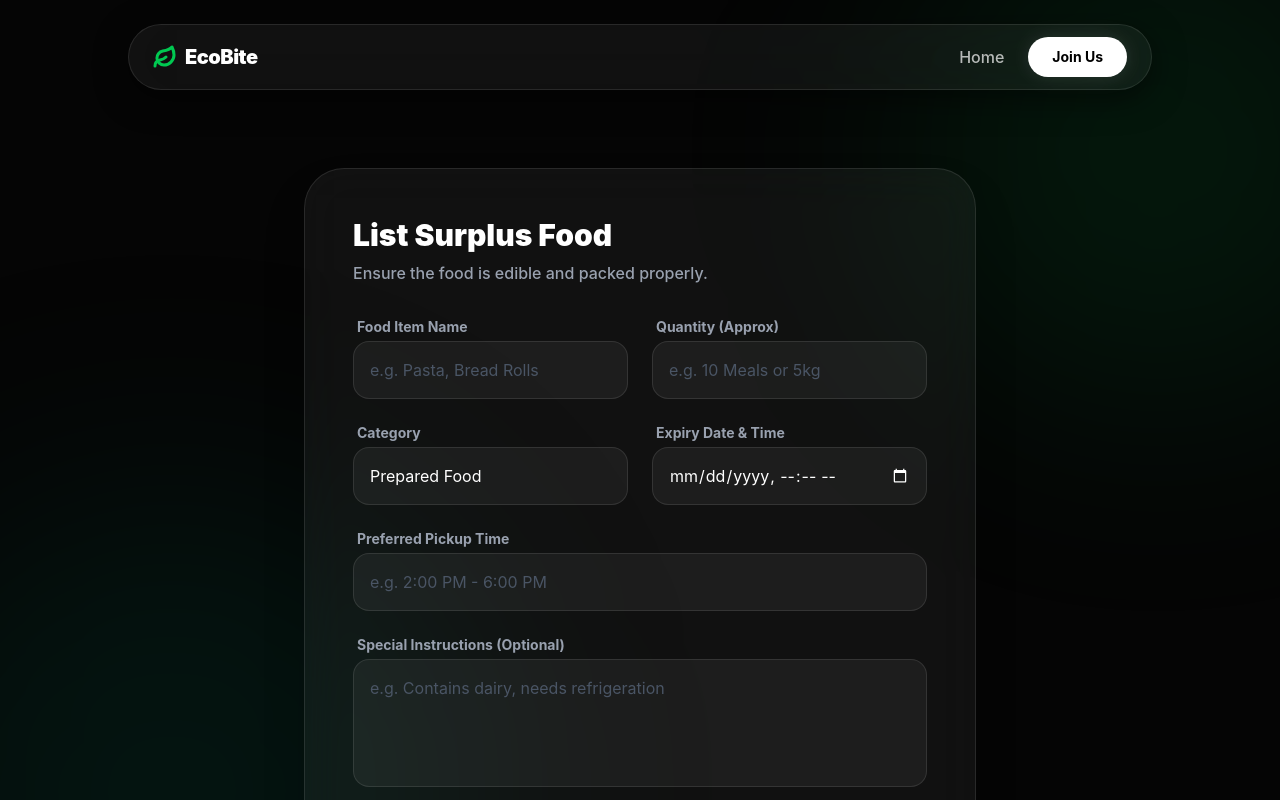
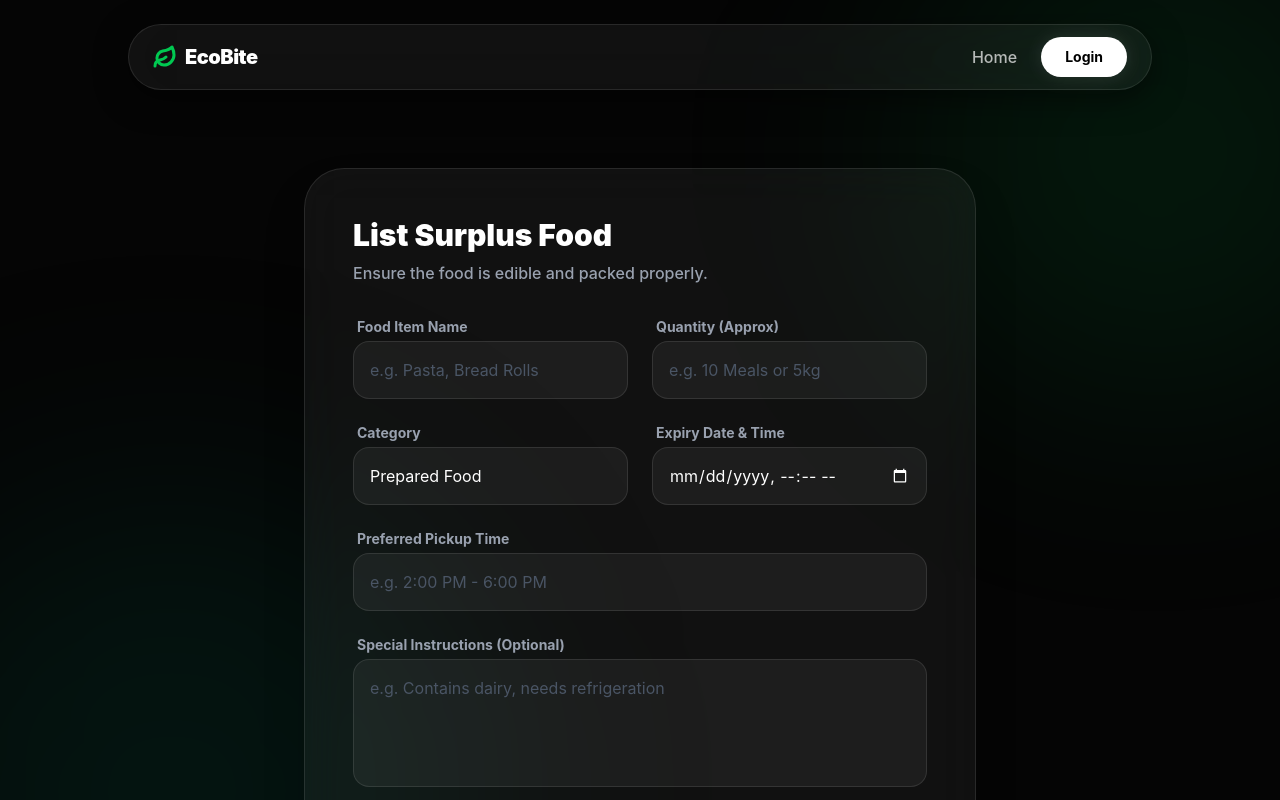
Before and after one commit to Prateek7075/EcoBite, a React (Vite) app in the folder frontend/: page /add-food in a window 1280 px wide. Shown: the top 800 px of the page. Built offline with nearby package versions, Linux system fonts and the light colour scheme; no server answers.

Commit message:
Login In navabar

```diff
--- a/frontend/src/components/Navbar.jsx
+++ b/frontend/src/components/Navbar.jsx
@@ -29,14 +29,14 @@ export default function Navbar() {
           {/* Applied getLinkClass to Home */}
           <Link to="/" className={getLinkClass('/')}>Home</Link>
           <Link
-            to="/register"
+            to="/login"
             className={`px-6 py-2.5 rounded-full font-bold text-sm transition-all shadow-[0_0_20px_rgba(255,255,255,0.1)] hover:scale-105 transform duration-200 text-center ${
-              location.pathname === '/register'
-                ? 'bg-green-500 text-black' // Green button if on register page
+              location.pathname === '/login'
+                ? 'bg-green-500 text-black' // Green button if on login page
                 : 'bg-white text-black hover:bg-gray-200'
             }`}
           >
-            Join Us
+            Login
           </Link>
         </>
       );
--- a/frontend/src/pages/AddFood.jsx
+++ b/frontend/src/pages/AddFood.jsx
@@ -41,7 +41,7 @@ export default function AddFood() {
       );
 
       handleSuccess(res.data.message);
-      navigate('/restaurant-dashboard');
+      navigate('/food-listings');
     } catch (error) {
       handleError(error.response?.data?.message || 'Failed to create food listing');
     }
```
